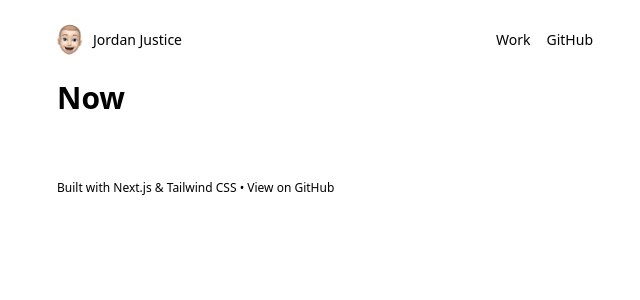
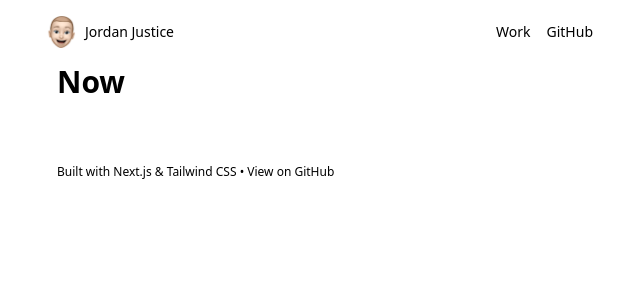
Before and after one commit to jordanjustice/jordanjustice.me, a Next.js app: page /now in a window 1280 px wide. Shown: the top 300 px of the page, without its empty margins (311-951 px from the left). Built offline with nearby package versions, Linux system fonts and the light colour scheme.

Commit message:
updates me image crop, adds favicon, and updates package name

```diff
--- a/components/layout.js
+++ b/components/layout.js
@@ -8,7 +8,7 @@ export default function Layout({ home, children }) {
           <Link href="/">
             <div className="flex items-center cursor-pointer">
               <img
-                className="w-12 -ml-3 transition-transform transform hover:rotate-12 hover:scale-110"
+                className="w-8 -ml-3 mr-2 transition-transform transform hover:rotate-12 hover:scale-110"
                 src="/me.png"
               />
               Jordan Justice
--- a/package.json
+++ b/package.json
@@ -1,6 +1,6 @@
 {
-  "name": "learn-starter",
-  "version": "0.1.0",
+  "name": "jordanjustice.me",
+  "version": "4.0.0",
   "private": true,
   "scripts": {
     "dev": "next dev",
--- a/pages/index.js
+++ b/pages/index.js
@@ -9,7 +9,7 @@ export default function Home() {
         <title>
           Jordan Justice | Designer, developer, leader, and community advocate
         </title>
-        <link rel="icon" href="/favicon.ico" />
+        <link rel="icon" href="/me.png" />
       </Head>
 
       <img className="w-1/2 mx-auto" src="/thumbs-up.png" />
```
Also changed, not shown: public/me.png.
